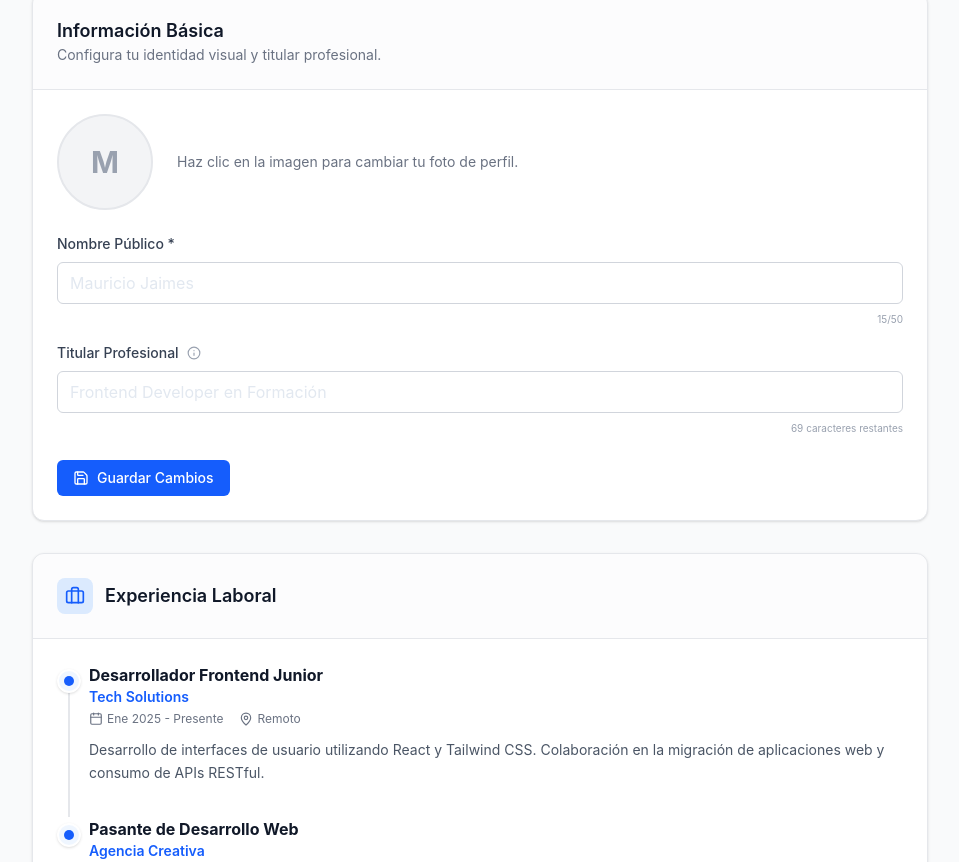
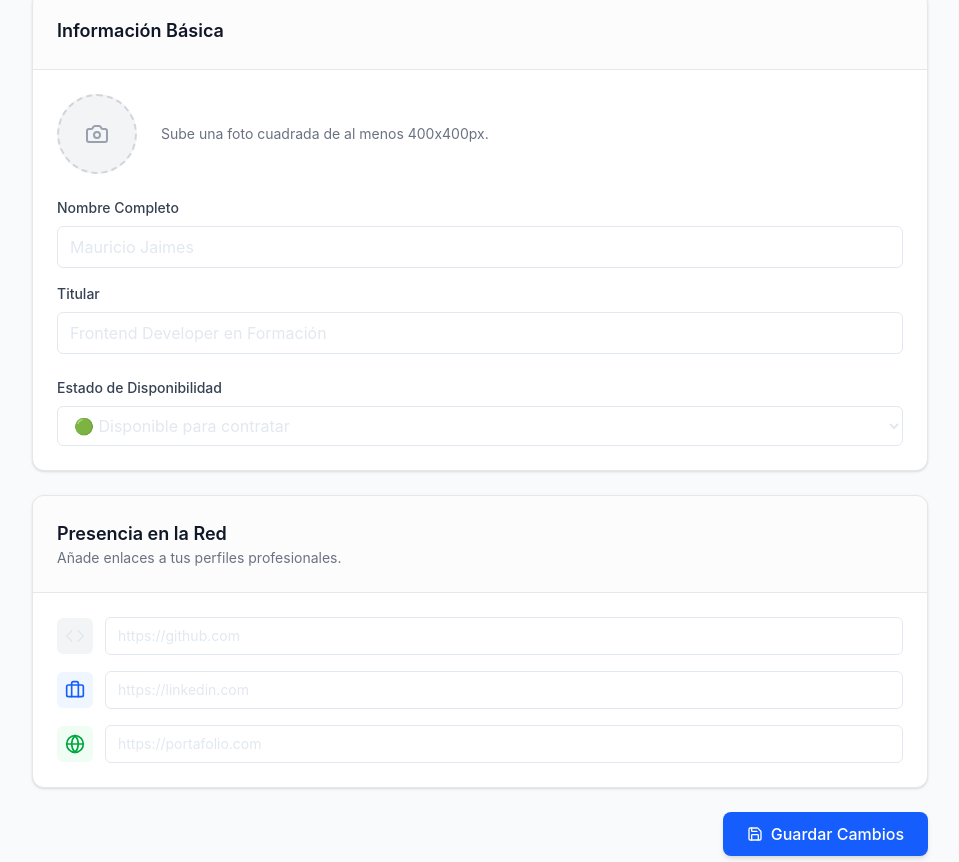
Before and after one commit to dpardo23/bytebusters-frontend, a React (Vite) app: page / in a window 1280 px wide. Shown: the part 338-1200 px from the top of the page, without its empty margins (160-1119 px from the left). Built offline with nearby package versions, Linux system fonts and the light colour scheme.

Commit message:
feat(availability): implementar selector de estados y modo incognito

```diff
--- a/src/components/portfolio/profile-edit-form.jsx
+++ b/src/components/portfolio/profile-edit-form.jsx
@@ -1,96 +1,98 @@
 import { useState } from "react"
-import { Camera, Save, Loader2, Info } from "lucide-react"
+import { Camera, Save, Loader2, Info, Code, Briefcase, Globe } from "lucide-react"
 
 export function ProfileEditForm({ initialUser }) {
   const [isLoading, setIsLoading] = useState(false)
   const [formData, setFormData] = useState({
     name: initialUser?.name || "",
     headline: initialUser?.headline || "",
+    status: initialUser?.status || "active",
+    githubUrl: initialUser?.githubUrl || "",
+    linkedinUrl: initialUser?.linkedinUrl || "",
+    websiteUrl: initialUser?.websiteUrl || "",
   })
-
-  const headlineLimit = 100
-  const headlineCharsLeft = headlineLimit - formData.headline.length
 
   const handleChange = (e) => {
     const { name, value } = e.target
-    if (name === "name" && value.length > 50) return
-    if (name === "headline" && value.length > 100) return
     setFormData(prev => ({ ...prev, [name]: value }))
   }
 
   const handleSave = () => {
-    if (!formData.name.trim()) return alert("El nombre es obligatorio")
-
     setIsLoading(true)
     setTimeout(() => {
       setIsLoading(false)
-      alert("¡Perfil actualizado con éxito!");
+      alert("¡Perfil y estado actualizados!")
     }, 1000)
   }
 
   return (
-    <div className="bg-white border border-gray-200 rounded-xl shadow-sm overflow-hidden mt-8 max-w-4xl mx-auto">
+    <div className="max-w-4xl mx-auto space-y-6 mt-8 mb-20">
+
+      <div className="bg-white border border-gray-200 rounded-xl shadow-sm overflow-hidden">
         <div className="p-6 border-b border-gray-200 bg-gray-50/50">
           <h3 className="text-lg font-semibold text-gray-900">Información Básica</h3>
-        <p className="text-sm text-gray-500">Configura tu identidad visual y titular profesional.</p>
         </div>
         <div className="p-6 space-y-6 text-left">
-
-        {/* Avatar interactivo */}
           <div className="flex items-center gap-6">
-          <div className="relative group cursor-pointer">
-            <div className="w-24 h-24 rounded-full border-2 border-gray-200 overflow-hidden bg-gray-100 flex items-center justify-center transition-opacity group-hover:opacity-80">
-              <span className="text-3xl font-bold text-gray-400">{formData.name.charAt(0) || "U"}</span>
+            <div className="w-20 h-20 rounded-full bg-gray-100 flex items-center justify-center border-2 border-dashed border-gray-300">
+              <Camera className="w-6 h-6 text-gray-400" />
             </div>
-            <label className="absolute inset-0 flex items-center justify-center bg-black/40 text-white rounded-full opacity-0 group-hover:opacity-100 cursor-pointer transition-opacity">
-              <Camera className="w-6 h-6" />
-              <input type="file" className="hidden" accept="image/*" />
-            </label>
-          </div>
-          <p className="text-sm text-gray-500">Haz clic en la imagen para cambiar tu foto de perfil.</p>
+            <p className="text-sm text-gray-500 text-left">Sube una foto cuadrada de al menos 400x400px.</p>
           </div>
 
           <div className="grid gap-4">
-          {/* Campo Nombre */}
             <div className="space-y-2">
-            <label className="block text-sm font-medium text-gray-700">Nombre Público *</label>
-            <input
-              type="text"
-              name="name"
-              value={formData.name}
-              onChange={handleChange}
-              className="w-full px-3 py-2 border border-gray-300 rounded-md focus:outline-none focus:ring-2 focus:ring-blue-500"
-            />
-            <p className="text-[10px] text-gray-400 text-right">{formData.name.length}/50</p>
+              <label className="block text-sm font-medium text-gray-700">Nombre Completo</label>
+              <input type="text" name="name" value={formData.name} onChange={handleChange} className="w-full px-3 py-2 border rounded-md focus:ring-2 focus:ring-blue-500 outline-none" />
+            </div>
+            <div className="space-y-2">
+              <label className="block text-sm font-medium text-gray-700">Titular</label>
+              <input type="text" name="headline" value={formData.headline} onChange={handleChange} className="w-full px-3 py-2 border rounded-md focus:ring-2 focus:ring-blue-500 outline-none" />
             </div>
 
-          {/* Campo Titular */}
-          <div className="space-y-2">
-            <div className="flex items-center gap-2">
-              <label className="block text-sm font-medium text-gray-700">Titular Profesional</label>
-              <Info className="w-3.5 h-3.5 text-gray-400" />
+            <div className="space-y-2 mt-2">
+              <label className="block text-sm font-medium text-gray-700">Estado de Disponibilidad</label>
+              <select
+                name="status"
+                value={formData.status}
+                onChange={handleChange}
+                className="w-full px-3 py-2 border rounded-md focus:ring-2 focus:ring-blue-500 outline-none bg-white"
+              >
+                <option value="active">🟢 Disponible para contratar</option>
+                <option value="busy">🟠 Trabajando actualmente</option>
+                <option value="incognito">⚪ No disponible (Modo Incógnito)</option>
+              </select>
             </div>
-            <input
-              type="text"
-              name="headline"
-              value={formData.headline}
-              onChange={handleChange}
-              placeholder="Ej. Software Engineer | React Specialist"
-              className="w-full px-3 py-2 border border-gray-300 rounded-md focus:outline-none focus:ring-2 focus:ring-blue-500"
-            />
-            <p className={`text-[10px] text-right ${headlineCharsLeft < 10 ? 'text-red-500 font-bold' : 'text-gray-400'}`}>
-              {headlineCharsLeft} caracteres restantes
-            </p>
+
+          </div>
         </div>
       </div>
 
-        <button
-          onClick={handleSave}
-          disabled={isLoading}
-          className="inline-flex items-center justify-center px-4 py-2 bg-blue-600 text-white text-sm font-medium rounded-md hover:bg-blue-700 disabled:opacity-50 transition-colors"
-        >
-          {isLoading ? <Loader2 className="mr-2 h-4 w-4 animate-spin" /> : <Save className="mr-2 h-4 w-4" />}
-          {isLoading ? 'Guardando...' : 'Guardar Cambios'}
+      <div className="bg-white border border-gray-200 rounded-xl shadow-sm overflow-hidden text-left">
+        <div className="p-6 border-b border-gray-200 bg-gray-50/50">
+          <h3 className="text-lg font-semibold text-gray-900">Presencia en la Red</h3>
+          <p className="text-sm text-gray-500">Añade enlaces a tus perfiles profesionales.</p>
+        </div>
+        <div className="p-6 space-y-4">
+          <div className="flex items-center gap-3">
+            <div className="p-2 bg-gray-100 rounded-md"><Code className="w-5 h-5" /></div>
+            <input type="url" name="githubUrl" value={formData.githubUrl} onChange={handleChange} placeholder="https://github.com/tu-usuario" className="flex-1 px-3 py-2 border rounded-md focus:ring-2 focus:ring-blue-500 outline-none text-sm" />
+          </div>
+          <div className="flex items-center gap-3">
+            <div className="p-2 bg-blue-50 rounded-md"><Briefcase className="w-5 h-5 text-blue-600" /></div>
+            <input type="url" name="linkedinUrl" value={formData.linkedinUrl} onChange={handleChange} placeholder="https://linkedin.com/in/tu-perfil" className="flex-1 px-3 py-2 border rounded-md focus:ring-2 focus:ring-blue-500 outline-none text-sm" />
+          </div>
+          <div className="flex items-center gap-3">
+            <div className="p-2 bg-green-50 rounded-md"><Globe className="w-5 h-5 text-green-600" /></div>
+            <input type="url" name="websiteUrl" value={formData.websiteUrl} onChange={handleChange} placeholder="https://tu-sitio.com" className="flex-1 px-3 py-2 border rounded-md focus:ring-2 focus:ring-blue-500 outline-none text-sm" />
+          </div>
+        </div>
+      </div>
+
+      <div className="flex justify-end">
+        <button onClick={handleSave} disabled={isLoading} className="flex items-center gap-2 px-6 py-2.5 bg-blue-600 text-white font-medium rounded-lg hover:bg-blue-700 transition-all shadow-md active:scale-95 disabled:opacity-50">
+          {isLoading ? <Loader2 className="w-4 h-4 animate-spin" /> : <Save className="w-4 h-4" />}
+          Guardar Cambios
         </button>
       </div>
     </div>
```
Lines whose indentation alone changed are shown as unchanged.
